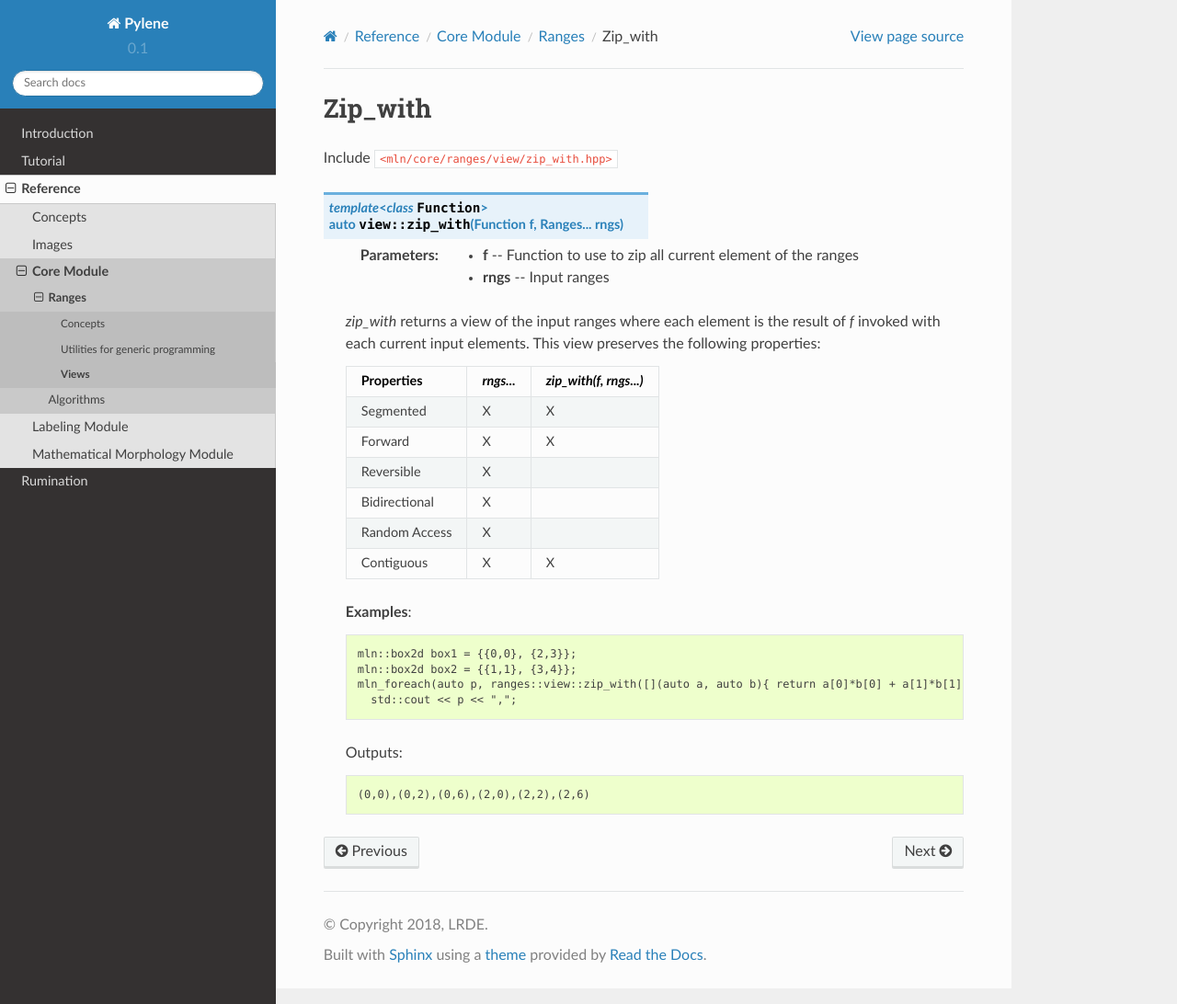
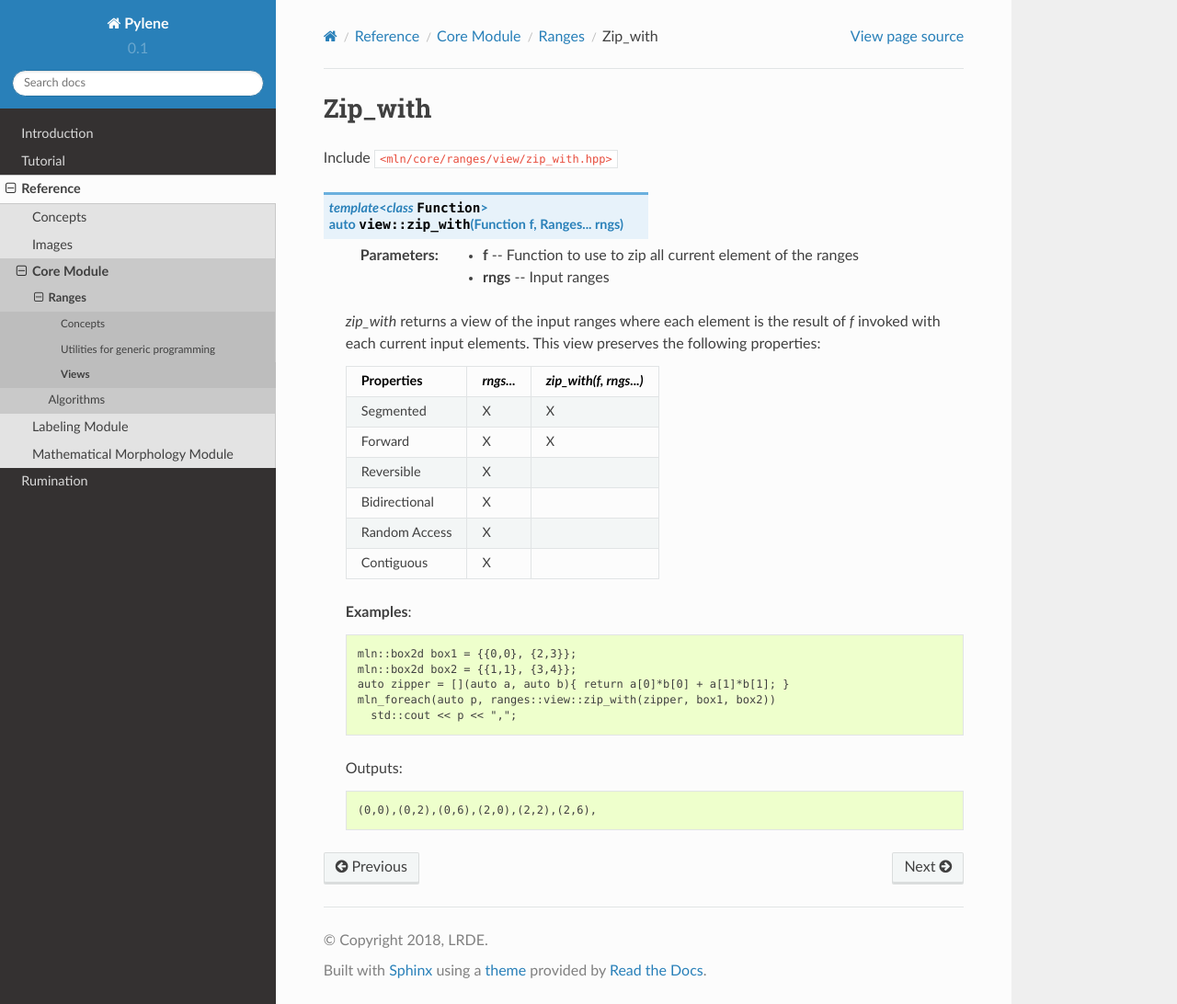
Before and after one commit to GerHobbelt/pylene, a Sphinx documentation site: the page built from doc/source/core/ranges/zip_with.rst, in a window 1280 px wide and 1092 px high. Shown: the whole window at 92% size. Built offline with Sphinx 7.4.7 and the Read the Docs theme 2.0.0, drawn with Linux system fonts in a browser that asks for light colours; pages that are not in the unit, such as notebooks, are missing from menus.

Commit message:
Remarks code review

```diff
--- a/doc/source/core.rst
+++ b/doc/source/core.rst
@@ -38,6 +38,8 @@ Core Module
    * :doc:`core/ranges/reverse`
    * :doc:`core/ranges/transform`
    * :doc:`core/ranges/filter`
+   * :doc:`core/ranges/zip`
+   * :doc:`core/ranges/zip_with`
 
 
 
--- a/doc/source/core/ranges/zip.rst
+++ b/doc/source/core/ranges/zip.rst
@@ -22,7 +22,7 @@ Include :file:`<mln/core/ranges/view/zip.hpp>`
    Reversible     X
    Bidirectional  X
    Random Access  X
-   Contiguous     X          X
+   Contiguous     X
    =============  =========  ================
 
    **Examples**::
--- a/doc/source/core/ranges/zip_with.rst
+++ b/doc/source/core/ranges/zip_with.rst
@@ -24,18 +24,19 @@ Include :file:`<mln/core/ranges/view/zip_with.hpp>`
    Reversible     X
    Bidirectional  X
    Random Access  X
-   Contiguous     X          X
+   Contiguous     X
    =============  =========  ======================
 
    **Examples**::
 
      mln::box2d box1 = {{0,0}, {2,3}};
      mln::box2d box2 = {{1,1}, {3,4}};
-     mln_foreach(auto p, ranges::view::zip_with([](auto a, auto b){ return a[0]*b[0] + a[1]*b[1]; }, box1, box2))
+     auto zipper = [](auto a, auto b){ return a[0]*b[0] + a[1]*b[1]; }
+     mln_foreach(auto p, ranges::view::zip_with(zipper, box1, box2))
        std::cout << p << ",";
 
    Outputs:
 
    .. code-block:: text
 
-     (0,0),(0,2),(0,6),(2,0),(2,2),(2,6)
+     (0,0),(0,2),(0,6),(2,0),(2,2),(2,6),
```
Also changed, not shown: 1 other file.
